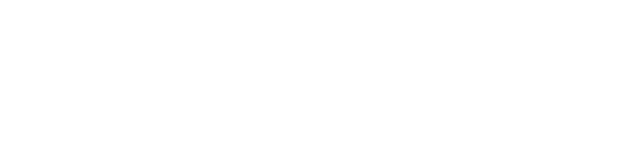
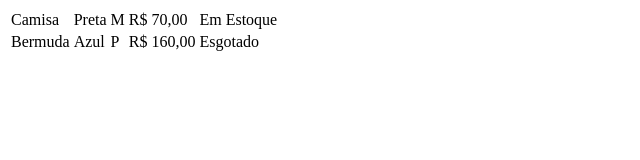
Before and after one commit to RobsonPradoGalvao/aula-tabela, a plain HTML site: page index.html in a window 1280 px wide. Shown: the whole page, without its empty margins (0-640 px from the left). Drawn offline with Linux system fonts and the light colour scheme.

Commit message:
adicionado o arquivo index.html

```diff
--- a/index.html
+++ b/index.html
@@ -2,10 +2,25 @@
 <html lang="en">
 <head>
     <meta charset="UTF-8">
-    <meta name="viewport" content="width=device-width, initial-scale=1.0">
+    <meta name="viewport" content="width=, initial-scale=1.0">
     <title>Document</title>
 </head>
 <body>
-
+    <table>
+        <tr>
+            <td>Camisa</td>
+            <td>Preta</td>
+            <td>M</td>
+            <td>R$ 70,00</td>
+            <td>Em Estoque</td>
+        </tr>
+        <tr>
+            <td>Bermuda</td>
+            <td>Azul</td>
+            <td>P</td>
+            <td>R$ 160,00</td>
+            <td>Esgotado</td>
+        </tr>
+    </table>
 </body>
 </html>
```
